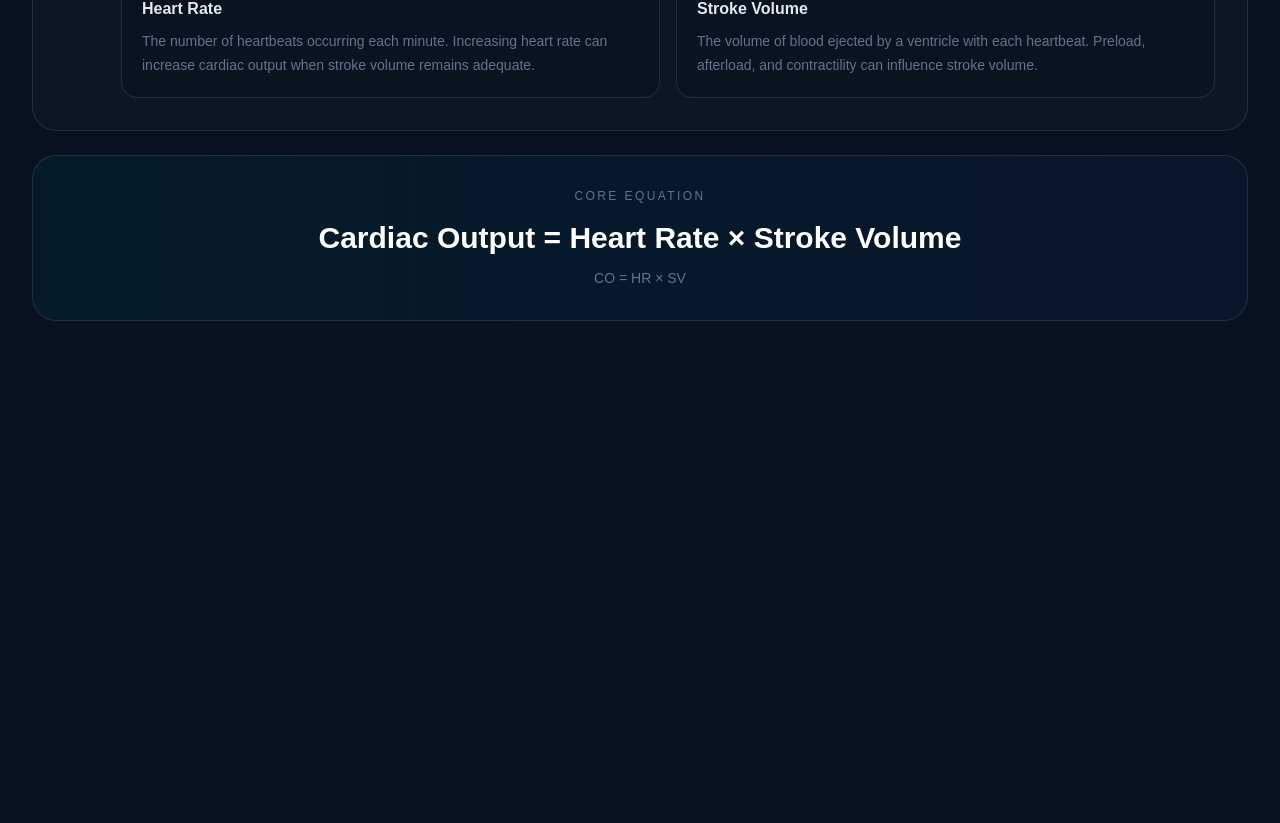
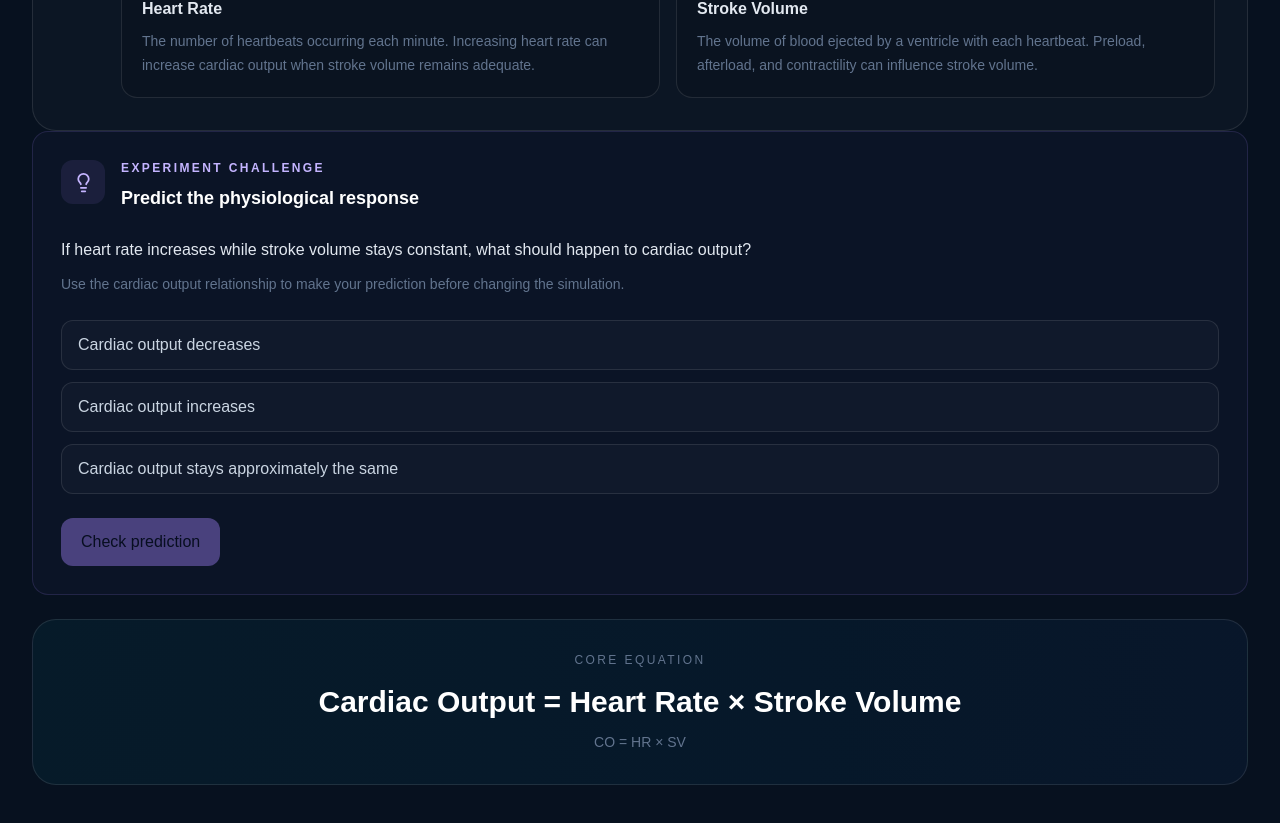
Before and after one commit to Godwin-Diya/Physiolab, a Next.js app: page /cardiovascular in a window 1280 px wide. Shown: the part 1780-2603 px from the top of the page. Before the commit the page ends 2149 px from the top, so only its background shows below. Built offline with nearby package versions, Linux system fonts and the light colour scheme.

Commit message:
Experiment challenge successfully added

```diff
--- a/app/cardiovascular/page.tsx
+++ b/app/cardiovascular/page.tsx
@@ -20,6 +20,16 @@ import {
   XAxis,
   YAxis,
 } from "recharts";
+
+import { MetricCard } from "@/components/physiology/MetricCard";
+
+import { SimulationPanel } from "@/components/physiology/SimulationPanel";
+
+import { SliderControl } from "@/components/physiology/SliderControl";import { calculateBaroreflex } from "@/lib/physiology/baroreflex";
+
+import { ExperimentChallenge } from "@/components/physiology/ExperimentChallenge";
+
+
 
 export default function CardiovascularPage() {
   const [heartRate, setHeartRate] = useState(70);
@@ -513,6 +523,28 @@ export default function CardiovascularPage() {
           </div>
         </section>
 
+        <ExperimentChallenge
+        question="If heart rate increases while stroke volume stays constant, what should happen to cardiac output?"
+        description="Use the cardiac output relationship to make your prediction before changing the simulation."
+        options={[
+        {
+        label: "Cardiac output decreases",
+        value: "decrease",
+        },
+        {
+        label: "Cardiac output increases",
+        value: "increase",
+        },
+        {
+        label: "Cardiac output stays approximately the same",
+        value: "same",
+        },
+        ]}
+        correctAnswer="increase"
+        explanation="Cardiac output equals heart rate multiplied by stroke volume. When stroke volume stays constant, increasing heart rate increases the amount of blood pumped by the heart each minute."
+        observation="Increase the heart rate slider while keeping stroke volume unchanged. Watch the cardiac output value and chart respond."
+        />
+
         {/* Equation */}
         <section className="mt-6 rounded-3xl border border-white/10 bg-gradient-to-r from-cyan-400/[0.05] to-blue-500/[0.05] p-8 text-center">
           <p className="text-xs uppercase tracking-[0.2em] text-slate-500">
--- a/app/respiratory/page.tsx
+++ b/app/respiratory/page.tsx
@@ -14,7 +14,6 @@ import {
 import { MetricCard } from "@/components/physiology/MetricCard";
 import { SimulationPanel } from "@/components/physiology/SimulationPanel";
 import { SliderControl } from "@/components/physiology/SliderControl";
-
 import { calculateGasExchange } from "@/lib/physiology/respiratory";
 
 export default function RespiratoryPage() {
```
